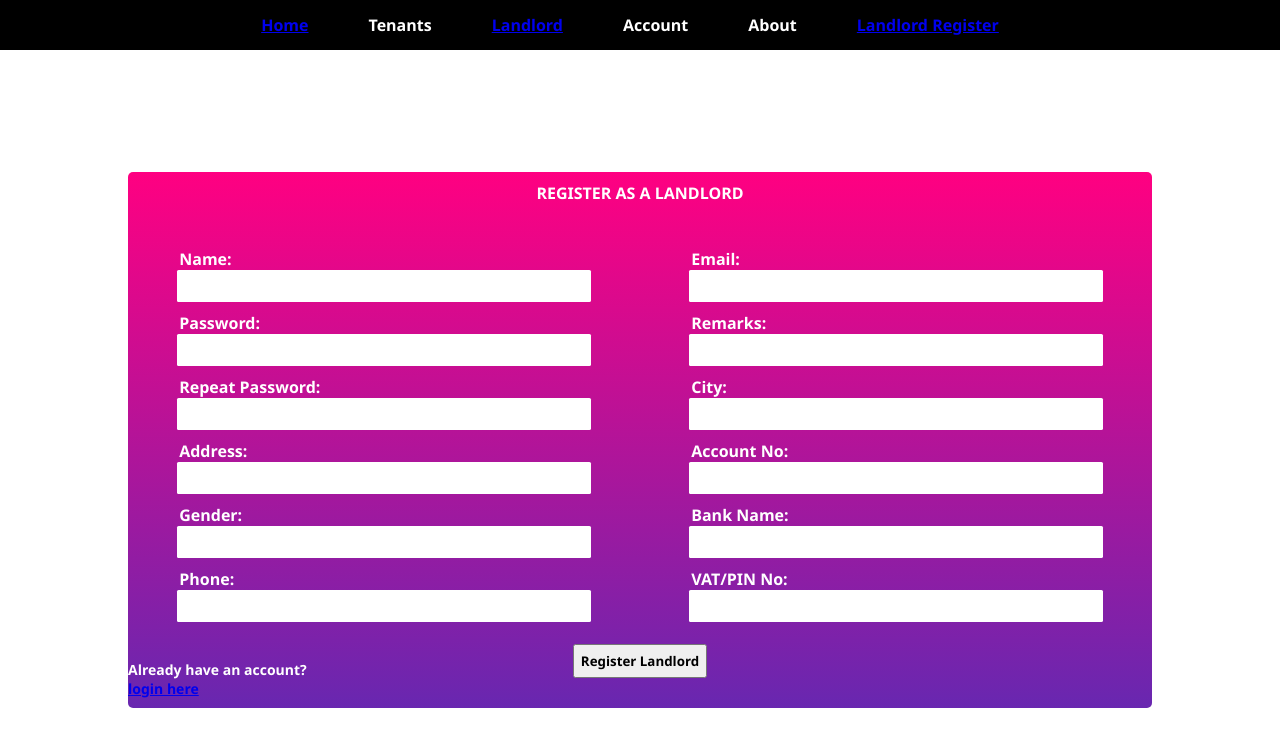
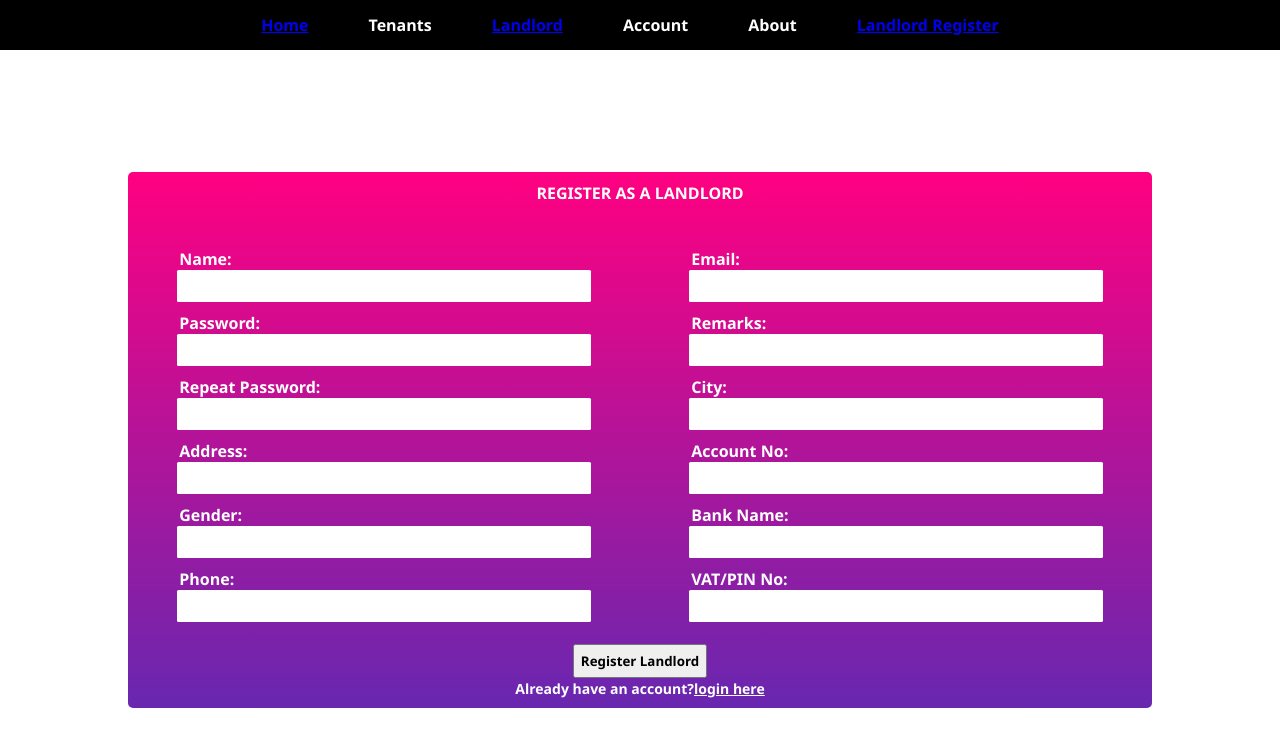
Before and after one commit to kevin-magu/real-estate-master, a React (Create React App) app in the folder frontend/: page /registerlandlord in a window 1280 px wide. Shown: the top 746 px of the page. Built offline with nearby package versions, Linux system fonts and the light colour scheme.

Commit message:
laptop-store

```diff
--- a/frontend/src/App.js
+++ b/frontend/src/App.js
@@ -6,6 +6,7 @@ import Navbar from './components/Homepage/Navbar';
 import Landlord from './pages/Landlord';
 import LandlordRegister from './pages/LandlordRegister';
 import LandlordLogin from './pages/LandlordLogin';
+import ProtectedRoute from './components/ProtectedRoute';
 
 function App() {
   return (
@@ -15,7 +16,7 @@ function App() {
 
         <Route exact path='/' element={<Home />}/>
         <Route exact path='/landlordlogin' element={<LandlordLogin />} />
-        <Route exact path='/landlord' element={<Landlord />} />
+        <Route exact path='/landlord' element={<ProtectedRoute component={Landlord} />} />
         <Route exact path ='/registerlandlord' element={<LandlordRegister />} />
       </Routes>
     </Router>
--- a/frontend/src/components/Landlord/Assets.js
+++ b/frontend/src/components/Landlord/Assets.js
@@ -1,12 +1,14 @@
 import React from 'react'
 import '../../styles/Assets.css'
 import { Link, useNavigate } from 'react-router-dom'
+import LogoutButton from '../LogoutButton'
 
 function Assets() {
   return (
 
     <div>
         <h3>Landlord Dashboard</h3>
+        <LogoutButton />
         <div className='properties-wrapper'>
         <Link to="" className='properties'>
             <div className='properties-div'>
--- a/frontend/src/components/LandlordLogin/LandlordLoginForm.js
+++ b/frontend/src/components/LandlordLogin/LandlordLoginForm.js
@@ -28,8 +28,10 @@ const handleSubmit = async (e) => {
     if(!response.ok){
       const result = await response.json();
       alert(result.message)
+
     }else{
       const result = await response.json()
+      localStorage.setItem('token', result.token)
       navigate('/landlord');
     }
 
--- a/frontend/src/components/LandlordRegister/LandLordRegisterForm.js
+++ b/frontend/src/components/LandlordRegister/LandLordRegisterForm.js
@@ -109,7 +109,7 @@ function LandLordRegisterForm() {
           </div>
         </div>
         <button type='submit'>Register Landlord</button>
-        <p className='already-have-an-account'>Already have an account? <Link to="/landlordlogin"><p>login here</p></Link></p>
+        <p className='already-have-an-account'>Already have an account? <Link className='login-link' to="/landlordlogin"><p>login here</p></Link></p>
 
       </form>
     </div>
--- /dev/null
+++ b/frontend/src/components/LogoutButton.js
@@ -0,0 +1,15 @@
+import React from 'react'
+import { useNavigate } from 'react-router-dom'
+
+function LogoutButton() {
+    const navigate = useNavigate();
+    const handleLogout = () =>{
+        localStorage.removeItem('token')
+        navigate('/?logout=success')
+    }
+  return (
+    <button onClick={handleLogout}>Logout</button>
+  )
+}
+
+export default LogoutButton
--- /dev/null
+++ b/frontend/src/components/ProtectedRoute.js
@@ -0,0 +1,11 @@
+import React from 'react'
+import { Navigate } from 'react-router-dom'
+
+
+function ProtectedRoute({component: Component, ...rest}) {
+    const isAuthenticated = !!localStorage.getItem('token')
+
+    return isAuthenticated ? <Component {...rest} /> : <Navigate to="/landlordlogin" />
+}
+
+export default ProtectedRoute;
--- a/frontend/src/styles/RegisterLandlord.css
+++ b/frontend/src/styles/RegisterLandlord.css
@@ -58,7 +58,14 @@
 }
 .already-have-an-account{
     position: absolute;
+    display: flex;
+    align-items: center;
+    justify-content: center;
     bottom: 10px;
     font-size: 14px;
     width: 100%;
+    color: white;
 }
+.login-link{
+    color: white;
+}
```
Also changed, not shown: 2 other files (tests, documents, lock files or other folders).
